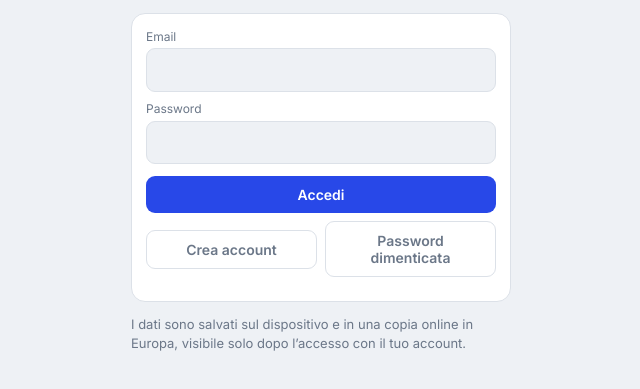
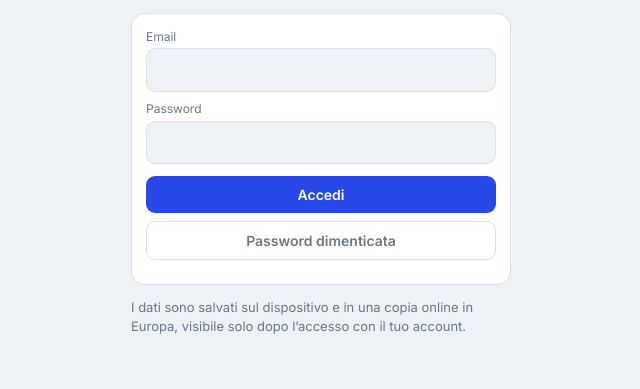
Before and after one commit to francuzzo96/fit-tracker, a plain HTML site: page fit-tracker.html in a window 1280 px wide. Shown: the part 169-558 px from the top of the page, without its empty margins (319-959 px from the left). Drawn offline with nearby package versions, Linux system fonts and the light colour scheme.

Commit message:
Accesso: scelta della password dopo invito o recupero
Tolto il pulsante Crea account: le iscrizioni vengono chiuse e l'account si crea con l'invito.

Co-Authored-By: Claude Opus 5.5 <noreply@anthropic.com>

```diff
--- a/fit-tracker.html
+++ b/fit-tracker.html
@@ -142,16 +142,25 @@ function vLogin(){return `<div style="max-width:380px;margin:8vh auto 0"><h1>Fit
  <div class="card"><label for="lem">Email</label><input id="lem" type="email" autocomplete="username" inputmode="email">
  <label for="lpw" style="margin-top:8px">Password</label><input id="lpw" type="password" autocomplete="current-password" onkeydown="if(event.key=='Enter')login(0)">
  <button style="width:100%;margin-top:12px" onclick="login(0)">Accedi</button>
- <div class="row" style="margin-top:8px"><button class="g" onclick="login(1)">Crea account</button><button class="g" onclick="forgot()">Password dimenticata</button></div>
+ <button class="g" style="width:100%;margin-top:8px" onclick="forgot()">Password dimenticata</button>
  <p id="lmsg" class="mut" style="margin:10px 0 0" role="status"></p></div>
  <p class="mut">I dati sono salvati sul dispositivo e in una copia online in Europa, visibile solo dopo l’accesso con il tuo account.</p></div>`}
+/* Dopo il link d'invito o di recupero: la password la sceglie l'utente qui */
+let needPw=/type=(invite|recovery)/.test(location.hash)?1:0;
+function vSetPw(){return `<div style="max-width:380px;margin:8vh auto 0"><h1>Scegli la password</h1><p class="sub">${esc(me?me.email:"")}: la userai per accedere da iPhone, iPad e computer.</p>
+ <div class="card"><label for="np1">Nuova password (almeno 8 caratteri)</label><input id="np1" type="password" autocomplete="new-password">
+ <label for="np2" style="margin-top:8px">Ripetila</label><input id="np2" type="password" autocomplete="new-password" onkeydown="if(event.key=='Enter')setPw()">
+ <button style="width:100%;margin-top:12px" onclick="setPw()">Salva password</button><p id="pmsg" class="mut" style="margin:10px 0 0" role="status"></p></div></div>`}
+async function setPw(){const a=$("np1").value,b=$("np2").value,o=$("pmsg");if(a.length<8){o.textContent="Usa almeno 8 caratteri.";return}if(a!==b){o.textContent="Le due password non coincidono.";return}
+ o.textContent="Salvo…";const {error}=await sb.auth.updateUser({password:a});if(error){o.innerHTML=`<span style="color:var(--bad)">${esc(error.message)}</span>`;return}
+ needPw=0;history.replaceState(null,"",location.pathname);render()}
 function accCard(){if(!sb)return `<div class="card"><h2>Account</h2><p class="mut" style="margin:0">${SB_URL?"Sincronizzazione non disponibile: serve la connessione per caricarla la prima volta.":"Sincronizzazione non ancora collegata: i dati restano solo su questo dispositivo."}</p></div>`;
  return `<div class="card"><h2>Account</h2><div class="kv"><span>Accesso</span><span>${esc(me?me.email:"")}</span></div><p id="syncst" class="mut" style="margin:6px 0 10px" role="status">${syncTxt()}</p>
  <div class="row"><button class="g" onclick="syncNow()">Sincronizza ora</button><button class="g" onclick="logout()">Esci</button></div></div>`}
 async function startSync(){if(!SB_URL||!window.supabase){render();return}
  sb=supabase.createClient(SB_URL,SB_KEY,{auth:{persistSession:true,autoRefreshToken:true,detectSessionInUrl:true}});
  sb.auth.onAuthStateChange((ev,ses)=>{
-  if(ev=="PASSWORD_RECOVERY"){setTimeout(async()=>{const p=prompt("Scegli la nuova password (almeno 6 caratteri):");if(p){const {error}=await sb.auth.updateUser({password:p});alert(error?error.message:"Password aggiornata.")}},0)}
+  if(ev=="PASSWORD_RECOVERY")needPw=1;
   const was=me&&me.id;me=ses?ses.user:null;
   if(me&&me.id!==was){const a=localStorage.getItem(K+"-acct");if(a&&a!==me.id){setBase(null,"");}localStorage.setItem(K+"-acct",me.id);setTimeout(syncNow,0)}
   if(!me)setSync("off");authReady=1;render()});
@@ -396,7 +405,7 @@ function closeV(){const V=$("viewer");try{URL.revokeObjectURL(V.dataset.u)}catch
 /* Navigazione */
 const TABS=[["oggi","💧","Oggi"],["gym","🏋️","Palestra"],["diet","🍽️","Dieta"],["ag","📅","Agenda"],["prog","📈","Progressi"],["doc","🩺","Referti"]];
 function render(){const y=window.scrollY;
- if(sb&&!me){$("nav").style.display="none";$("app").innerHTML=authReady?vLogin():'<p class="mut" style="text-align:center;margin-top:30vh">Caricamento…</p>';return}
+ if(sb&&(!me||needPw)){$("nav").style.display="none";$("app").innerHTML=!authReady?'<p class="mut" style="text-align:center;margin-top:30vh">Caricamento…</p>':me?vSetPw():vLogin();return}
  $("nav").style.display="";
  const na=alertsN();$("nav").innerHTML=TABS.map(t=>`<button class="${tab==t[0]?"on":""}" onclick="go('${t[0]}')" aria-label="${t[2]}${t[0]=="doc"&&na?`, ${na} avvisi`:""}"><span>${t[1]}</span>${t[2]}${t[0]=="doc"&&na?`<i class="dot">${na}</i>`:""}</button>`).join("");
  $("app").innerHTML={oggi:vOggi,gym:vGym,diet:vDiet,ag:vAg,prog:vProg,doc:vDoc}[tab]();window.scrollTo(0,y)}
```
